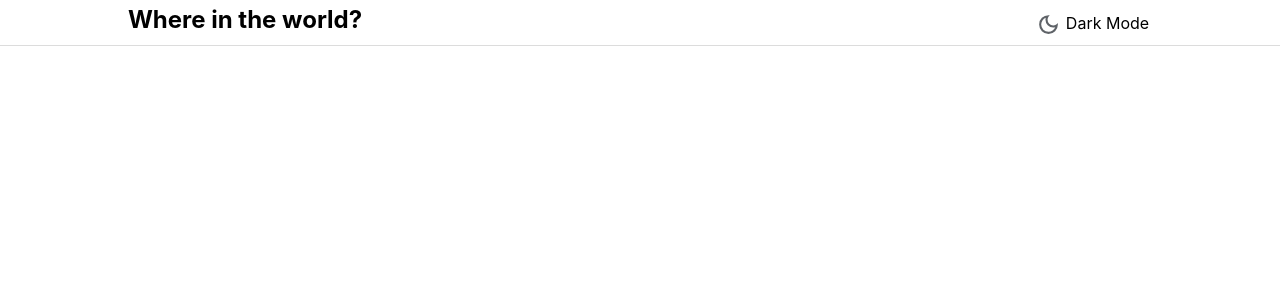
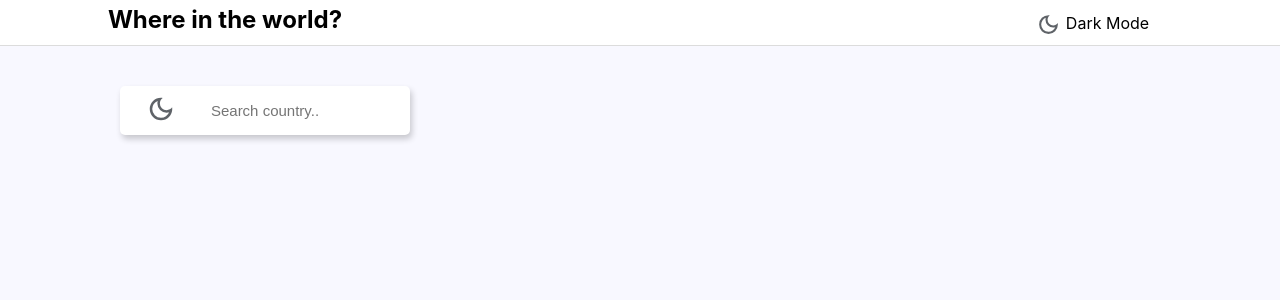
Before and after one commit to temidayobelloh/world-countries, a React (Create React App) app: page / in a window 1280 px wide. Shown: the top 300 px of the page. Built offline with nearby package versions, Linux system fonts and the light colour scheme.

Commit message:
implementing the hero section

```diff
--- /dev/null
+++ b/src/Components/Hero/hero.css
@@ -0,0 +1,50 @@
+.hero-body{
+    height: 100vh;
+    max-width: 1440px;
+    padding: 0;
+    background-color: ghostwhite;
+}
+.searchWrapper{
+    display: flex;
+    align-items: center;
+    margin-left: 120px;
+    position: relative;
+}
+.searchWrapper input{
+    margin-top: 40px;
+    padding: 20px;
+    width: 250px;
+    font-size: 17px;
+    height: 9px;
+    background-color: white;
+    border: none;
+    border-radius: 05px;
+    box-shadow: 2px 4px 6px rgba(0, 0, 0, 0.2);
+}
+.searchWrapper input[placeholder] {
+    text-align: center;
+    font-size: 15px;
+    color: black;
+}
+.searchWrapper input:focus{
+    box-shadow: 2px 4px 8px rgba(207, 208, 209, 0.5);
+  border: whitesmoke;
+  border: none;
+}
+.searchWrapper button{
+    margin-top: 30px;
+    text-align: center;
+    background-color: white;
+    border: none;
+    position: absolute;
+    top: 17px;
+    left: 20px;
+    border-radius: 100%;
+}
+.searchWrapper button:hover{
+    border: 1px solid gainsboro;
+}
+.searchWrapper img{
+    width: 30px;
+    height: 30px;
+}
--- /dev/null
+++ b/src/Components/Hero/hero.jsx
@@ -0,0 +1,17 @@
+import './hero.css';
+
+import searchIcon from '../Assets/dark_mode_24dp_5F6368_FILL0_wght400_GRAD0_opsz24.svg';
+
+
+const Hero = () => {
+  return (
+    <div className='hero-body'>
+    <div className='searchWrapper'>
+    <input type="text"  placeholder="Search country.."/>
+    <button><img src={searchIcon} alt="searchIcon"/></button>
+    </div>
+    </div>
+  )
+}
+
+export default Hero;
--- a/src/Components/Home/home.jsx
+++ b/src/Components/Home/home.jsx
@@ -1,11 +1,13 @@
 import './home.css';
 import NavBar from '../NavBar/navBar';
+import Hero from '../Hero/hero';
 
 
 const Home = () => {
   return (
     <div>
       <NavBar/>
+      <Hero/>
     </div>
   )
 }
--- a/src/Components/NavBar/navBar.css
+++ b/src/Components/NavBar/navBar.css
@@ -9,7 +9,7 @@
 .navBar h2{
     text-align: center;
     color: black;
-    margin-left: 100px;
+    margin-left: 80px;
     padding: 20px;
     width: 250px;
     height: 16px;
```
Also changed, not shown: src/Assets/search_24dp_5F6368_FILL0_wght400_GRAD0_opsz24.svg (added).
